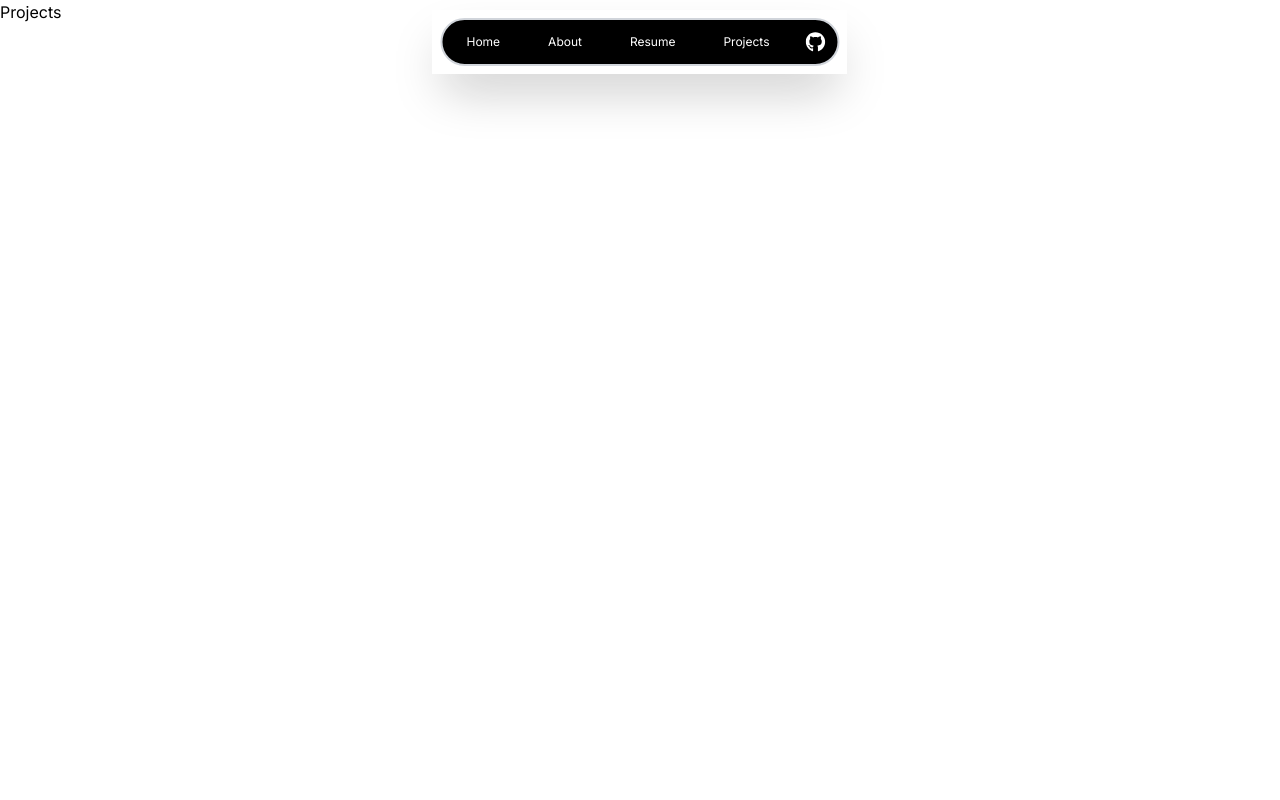
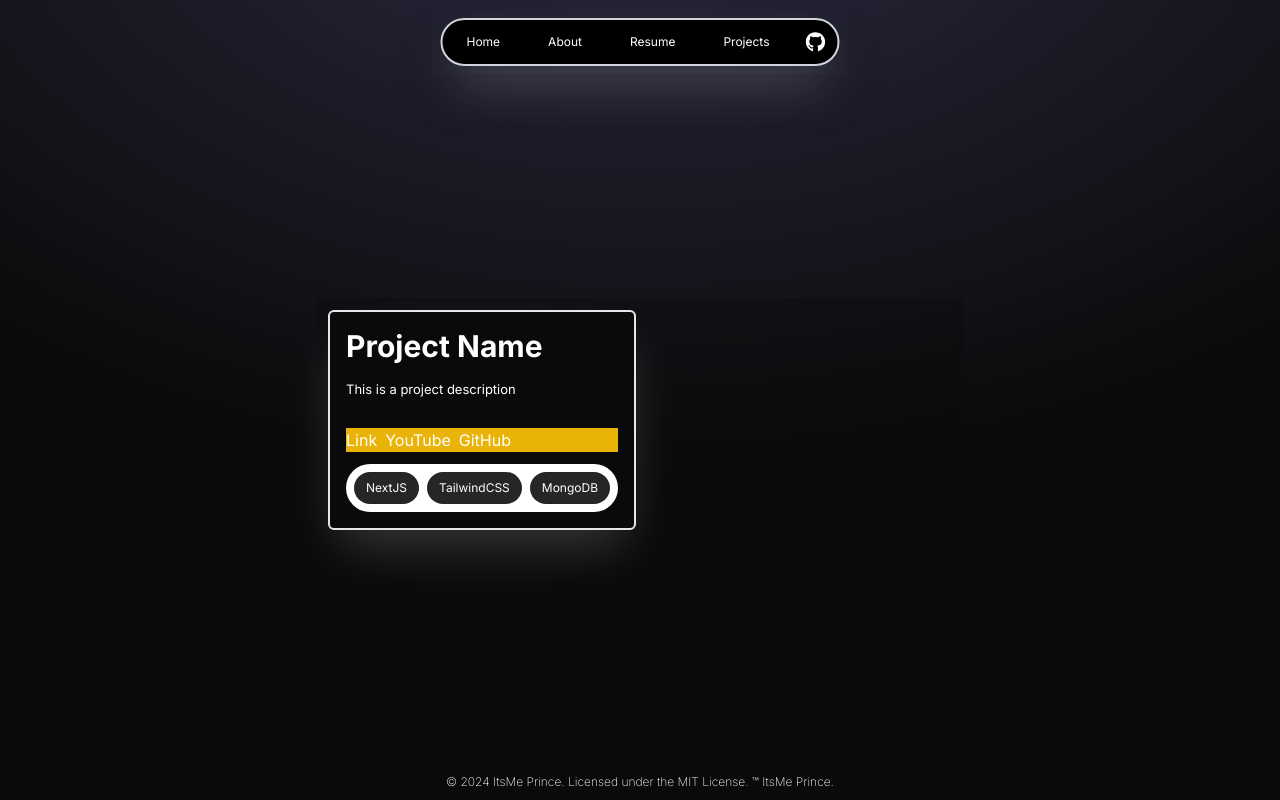
Before and after one commit to itsmeprinceyt/portfolio_itsmeprince, a Next.js app: page /projects in a window 1280 px wide. Built offline with nearby package versions, Linux system fonts and the light colour scheme.

Commit message:
working on projects page

```diff
--- a/app/about/page.jsx
+++ b/app/about/page.jsx
@@ -1,5 +1,6 @@
 import Link from "next/link";
 import Footer from "..//(components)/Footer.jsx";
+
 export default function Home() {
     return (
         <>
--- a/app/projects/page.jsx
+++ b/app/projects/page.jsx
@@ -1,7 +1,35 @@
-export default function Projects(){
-    return(
-        <div>
-            Projects
-        </div>
+import Footer from "..//(components)/Footer.jsx";
+
+export default function Projects() {
+    return (
+        <>
+            <div className="">
+                <div className="flex justify-center items-center min-h-screen top-0 z-[-2] bg-neutral-950 bg-[radial-gradient(ellipse_80%_80%_at_50%_-20%,rgba(120,119,198,0.3),rgba(255,255,255,0))] px-10 pt-[100px] pb-[60px] sm:pt-[40px] sm:pb-0">
+                    <div className="bg-neutral-950/30 rounded-md text-white w-max h-max p-3 grid grid-cols-1 gap-2 items-start sm:grid-cols-1 sm:justify-center sm:items-center">
+                        <div className="grid gap-2 grid-cols-1 sm:grid-cols-4">
+
+                            <div className="bg-neutral-950 hover:text-black hover:bg-white hover:shadow-white/80 p-4 rounded-md col-span-1 sm:col-span-2 border-2 shadow-2xl shadow-white/20 flex flex-col gap-3">
+                                <div className="mb-4">
+                                    <h2 className="text-3xl font-bold">Project Name</h2>
+                                    <p className="text-[13px] mt-4">This is a project description
+                                    </p>
+                                </div>
+                                <div className="bg-yellow-500 flex justify-start gap-2">
+                                    <div>Link</div>
+                                    <div>YouTube</div>
+                                    <div>GitHub</div>
+                                </div>
+                                <div className="bg-white rounded-full p-2 flex justify-center items-center gap-2">
+                                    <div className="bg-neutral-800 p-2 rounded-full px-3 text-xs" >NextJS</div>
+                                    <div className="bg-neutral-800 p-2 rounded-full px-3 text-xs">TailwindCSS</div>
+                                    <div className="bg-neutral-800 p-2 rounded-full px-3 text-xs">MongoDB</div>
+                                </div>
+                            </div>
+                        </div>
+                    </div>
+                </div>
+            </div>
+            <Footer />
+        </>
     );
 }
--- a/app/resume/page.jsx
+++ b/app/resume/page.jsx
@@ -1,5 +1,3 @@
-import Link from "next/link";
-
 export default function Resume() {
     return (
         <>
```
